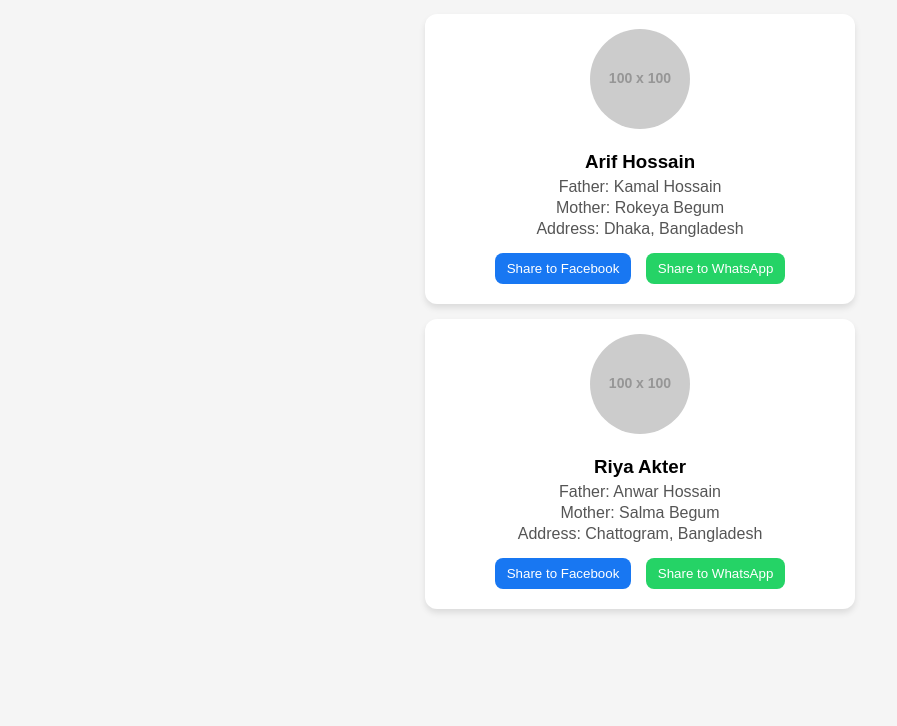
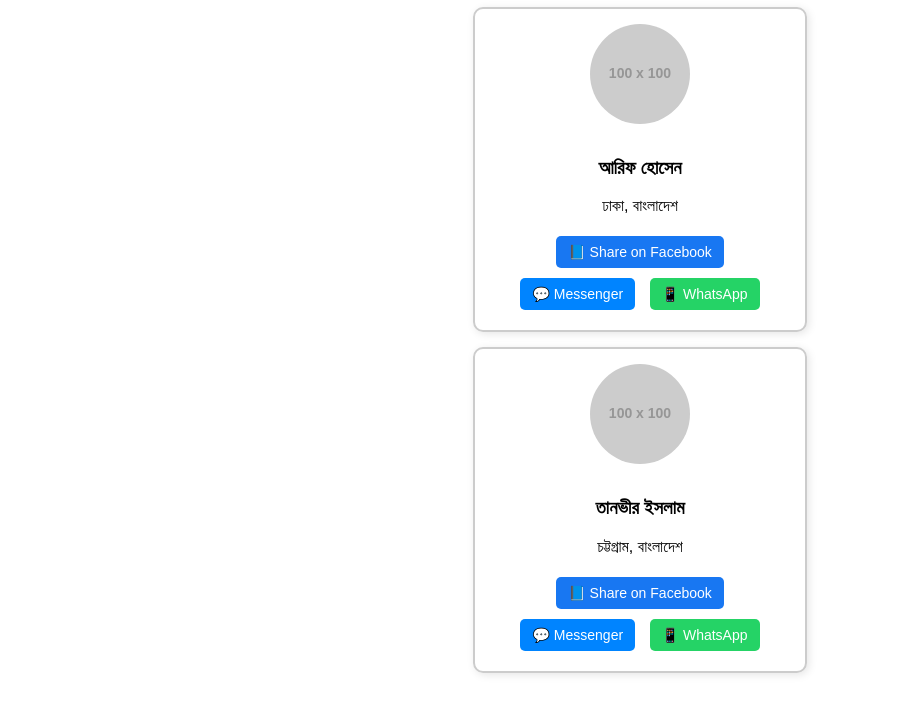
Before and after one commit to abdul-aual/fbsharedemo, a plain HTML site: page index.html in a window 1280 px wide. Shown: the part 74-800 px from the top of the page, without its empty margins (0-897 px from the left). Drawn offline with Linux system fonts and the light colour scheme; placeholder pictures from the web are drawn by us.

Commit message:
2nd update

```diff
--- a/index.html
+++ b/index.html
@@ -1,23 +1,21 @@
 <!DOCTYPE html>
-<html lang="en">
+<html lang="bn">
 <head>
   <meta charset="UTF-8">
-  <title>Students Info</title>
+  <title>Student Info</title>
   <style>
     body {
       font-family: Arial, sans-serif;
-      background: #f5f5f5;
-      margin: 0;
-      padding: 20px;
+      text-align: center;
+      margin: 20px;
     }
     .student-card {
-      background: #fff;
-      border-radius: 12px;
+      border: 2px solid #ccc;
+      border-radius: 10px;
       padding: 15px;
       margin: 15px auto;
-      max-width: 400px;
-      box-shadow: 0 4px 6px rgba(0,0,0,0.1);
-      text-align: center;
+      width: 300px;
+      box-shadow: 2px 2px 8px rgba(0,0,0,0.1);
     }
     .student-card img {
       width: 100px;
@@ -25,80 +23,66 @@
       border-radius: 50%;
       margin-bottom: 10px;
     }
-    .student-card h3 {
-      margin: 8px 0 5px;
-    }
-    .student-card p {
-      margin: 3px 0;
-      color: #555;
-    }
-    .share-buttons {
+    .share-btns {
       margin-top: 10px;
     }
-    .share-buttons button {
+    .share-btns a {
+      display: inline-block;
       margin: 5px;
       padding: 8px 12px;
-      border: none;
-      border-radius: 8px;
-      cursor: pointer;
-      color: #fff;
+      border-radius: 5px;
+      text-decoration: none;
+      color: white;
+      font-size: 14px;
     }
     .fb { background: #1877f2; }
-    .whatsapp { background: #25D366; }
+    .messenger { background: #0084ff; }
+    .wa { background: #25d366; }
   </style>
 </head>
 <body>
 
-  <h2>Students Information</h2>
+  <h1>📖 ছাত্রছাত্রী তথ্য</h1>
 
-  <div class="student-card" id="student1">
-    <img src="https://via.placeholder.com/100" alt="Student Image">
-    <h3>Arif Hossain</h3>
-    <p>Father: Kamal Hossain</p>
-    <p>Mother: Rokeya Begum</p>
-    <p>Address: Dhaka, Bangladesh</p>
-    <div class="share-buttons">
-      <button class="fb" onclick="shareFB('student1')">Share to Facebook</button>
-      <button class="whatsapp" onclick="shareWA('student1')">Share to WhatsApp</button>
+  <div class="student-card">
+    <img src="https://via.placeholder.com/100" alt="Student">
+    <h3>আরিফ হোসেন</h3>
+    <p>ঢাকা, বাংলাদেশ</p>
+    <div class="share-btns">
+      <a class="fb" target="_blank"
+         href="https://www.facebook.com/sharer/sharer.php?u=https://yourgithubpageurl">
+         📘 Share on Facebook
+      </a>
+      <a class="messenger" target="_blank"
+         href="fb-messenger://share?link=https://yourgithubpageurl">
+         💬 Messenger
+      </a>
+      <a class="wa" target="_blank"
+         href="https://api.whatsapp.com/send?text=https://yourgithubpageurl">
+         📱 WhatsApp
+      </a>
     </div>
   </div>
 
-  <div class="student-card" id="student2">
-    <img src="https://via.placeholder.com/100" alt="Student Image">
-    <h3>Riya Akter</h3>
-    <p>Father: Anwar Hossain</p>
-    <p>Mother: Salma Begum</p>
-    <p>Address: Chattogram, Bangladesh</p>
-    <div class="share-buttons">
-      <button class="fb" onclick="shareFB('student2')">Share to Facebook</button>
-      <button class="whatsapp" onclick="shareWA('student2')">Share to WhatsApp</button>
+  <div class="student-card">
+    <img src="https://via.placeholder.com/100" alt="Student">
+    <h3>তানভীর ইসলাম</h3>
+    <p>চট্টগ্রাম, বাংলাদেশ</p>
+    <div class="share-btns">
+      <a class="fb" target="_blank"
+         href="https://www.facebook.com/sharer/sharer.php?u=https://yourgithubpageurl">
+         📘 Share on Facebook
+      </a>
+      <a class="messenger" target="_blank"
+         href="fb-messenger://share?link=https://yourgithubpageurl">
+         💬 Messenger
+      </a>
+      <a class="wa" target="_blank"
+         href="https://api.whatsapp.com/send?text=https://yourgithubpageurl">
+         📱 WhatsApp
+      </a>
     </div>
   </div>
 
-  <script>
-    function shareFB(id) {
-      const student = document.getElementById(id);
-      const name = student.querySelector("h3").innerText;
-      const address = student.querySelectorAll("p")[2].innerText;
-
-      const text = `${name} - ${address}`;
-      const url = encodeURIComponent(window.location.href);
-      const fbLink = `https://www.facebook.com/sharer/sharer.php?u=${url}&quote=${encodeURIComponent(text)}`;
-
-      window.open(fbLink, "_blank");
-    }
-
-    function shareWA(id) {
-      const student = document.getElementById(id);
-      const name = student.querySelector("h3").innerText;
-      const address = student.querySelectorAll("p")[2].innerText;
-
-      const text = `${name} - ${address}\nCheck more: ${window.location.href}`;
-      const waLink = `https://api.whatsapp.com/send?text=${encodeURIComponent(text)}`;
-
-      window.open(waLink, "_blank");
-    }
-  </script>
-
 </body>
 </html>
```
